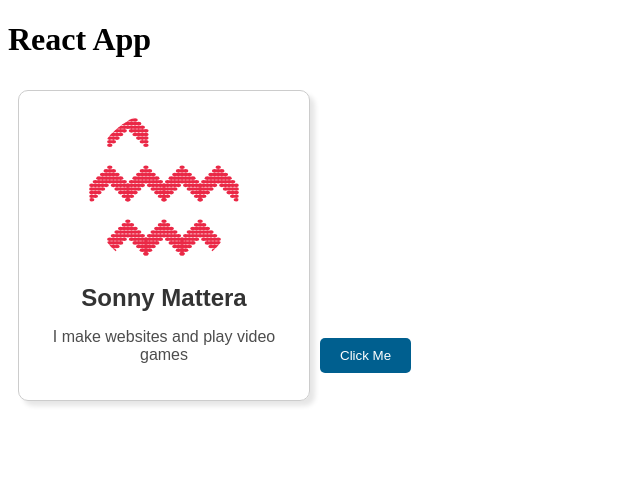
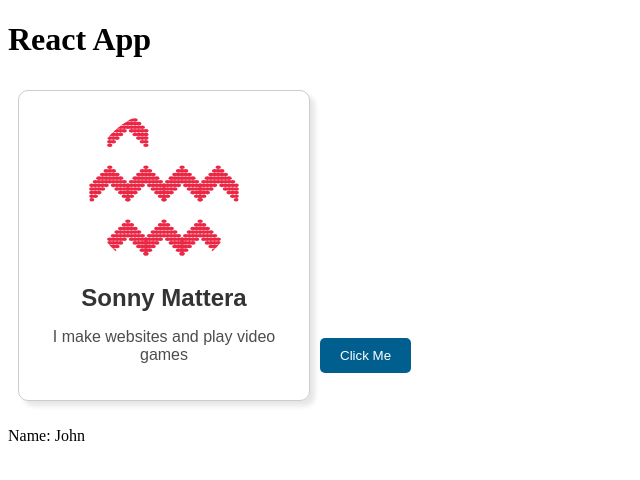
Before and after one commit to MSBandofChoctawIndians/react-template, a React (Vite) app: page / in a window 1280 px wide. Shown: the top 480 px of the page, without its empty margins (0-640 px from the left). Built offline with nearby package versions, Linux system fonts and the light colour scheme.

Commit message:
Add Student component

```diff
--- a/src/App.jsx
+++ b/src/App.jsx
@@ -1,6 +1,7 @@
 import React from 'react'
 import Card from './Card'
 import Button from './Button'
+import Student from './Student'
 
 function App () {
   return (
@@ -8,6 +9,7 @@ function App () {
       <h1>React App</h1>
       <Card />
       <Button />
+      <Student name='John' />
     </>
   )
 }
--- /dev/null
+++ b/src/Student.jsx
@@ -0,0 +1,11 @@
+import React from 'react'
+
+function Student (props) {
+  return (
+    <div>
+      <p>Name: {props.name}</p>
+    </div>
+  )
+}
+
+export default Student
```
